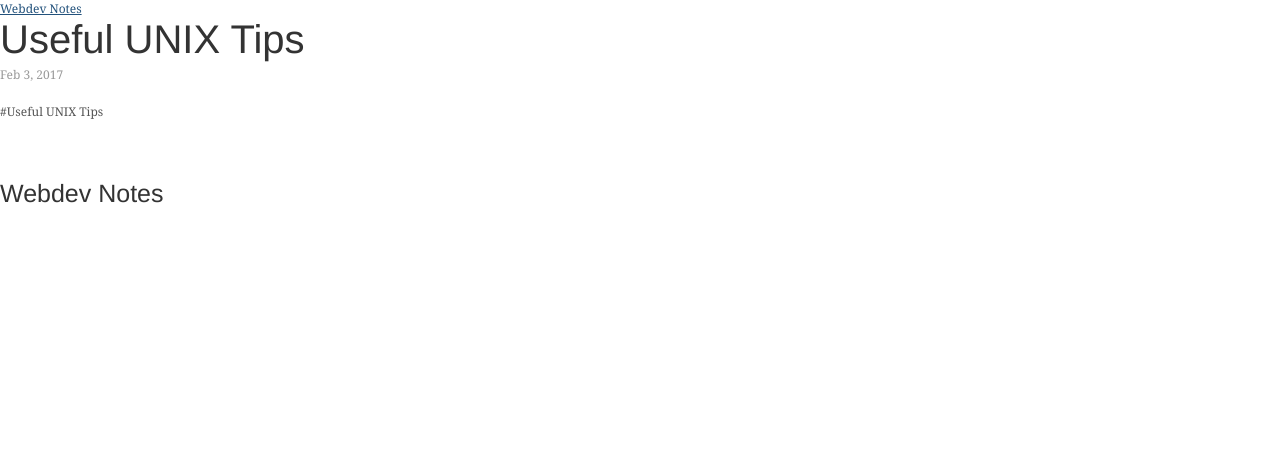
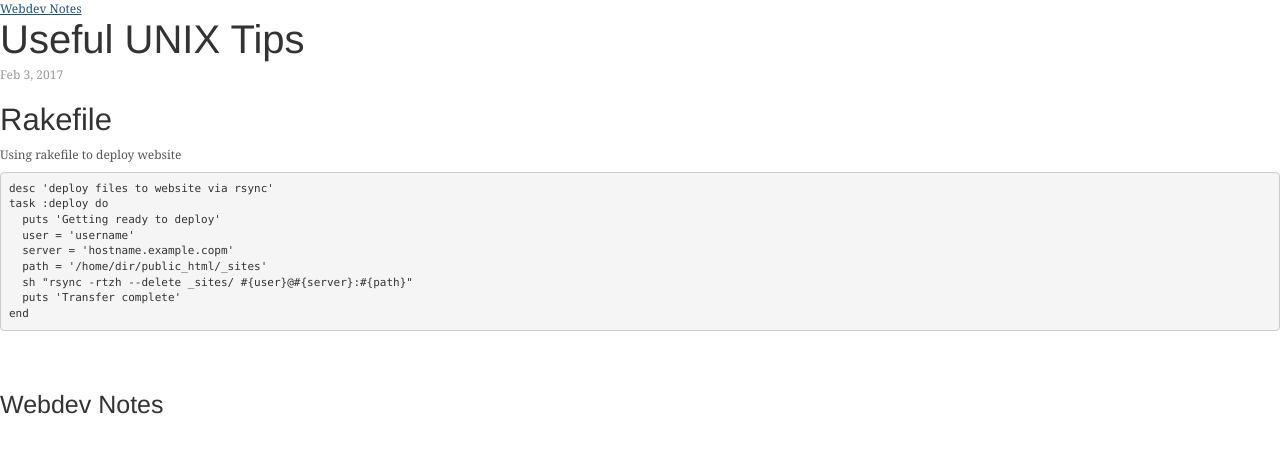
Before and after one commit to tuladhasum/tuladhasum.github.io, a Jekyll site: the page built from _posts/2017-02-03-useful-unix-tips.markdown, in a window 1280 px wide. Shown: the top 453 px of the page. Built offline with Jekyll 4.4.1, drawn with Linux system fonts in a browser that asks for light colours.

Commit message:
Update 2017-02-03-useful-unix-tips.markdown

````diff
--- a/_posts/2017-02-03-useful-unix-tips.markdown
+++ b/_posts/2017-02-03-useful-unix-tips.markdown
@@ -5,4 +5,16 @@ date:   2017-02-03 15:11:13 +0000
 categories: unix macos
 ---
 
-#Useful UNIX Tips
+# Rakefile
+Using rakefile to deploy website
+```Ruby
+desc 'deploy files to website via rsync'
+task :deploy do
+  puts 'Getting ready to deploy'
+  user = 'username'
+  server = 'hostname.example.copm'
+  path = '/home/dir/public_html/_sites'
+  sh "rsync -rtzh --delete _sites/ #{user}@#{server}:#{path}"
+  puts 'Transfer complete'
+end
+```
````
